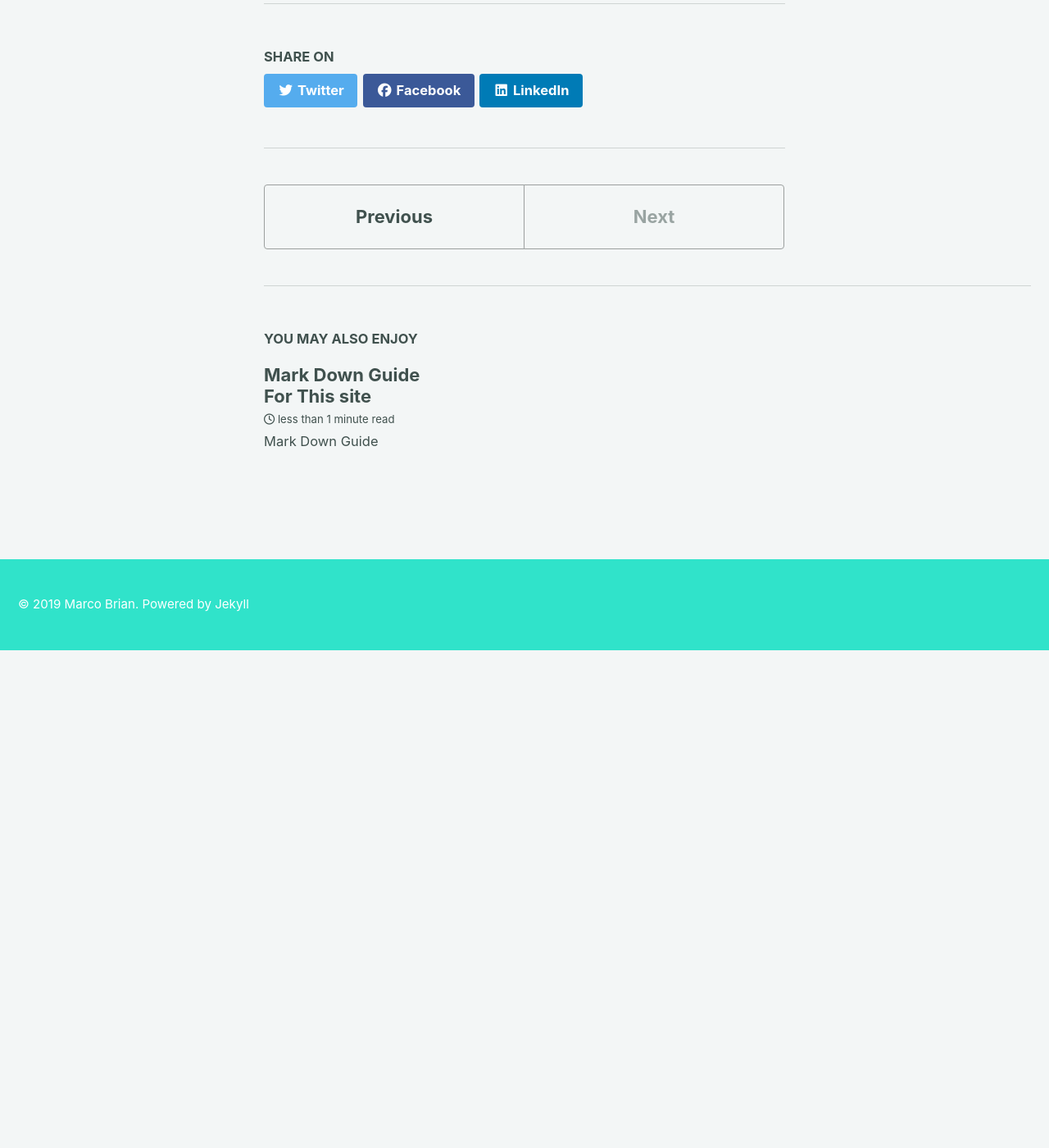
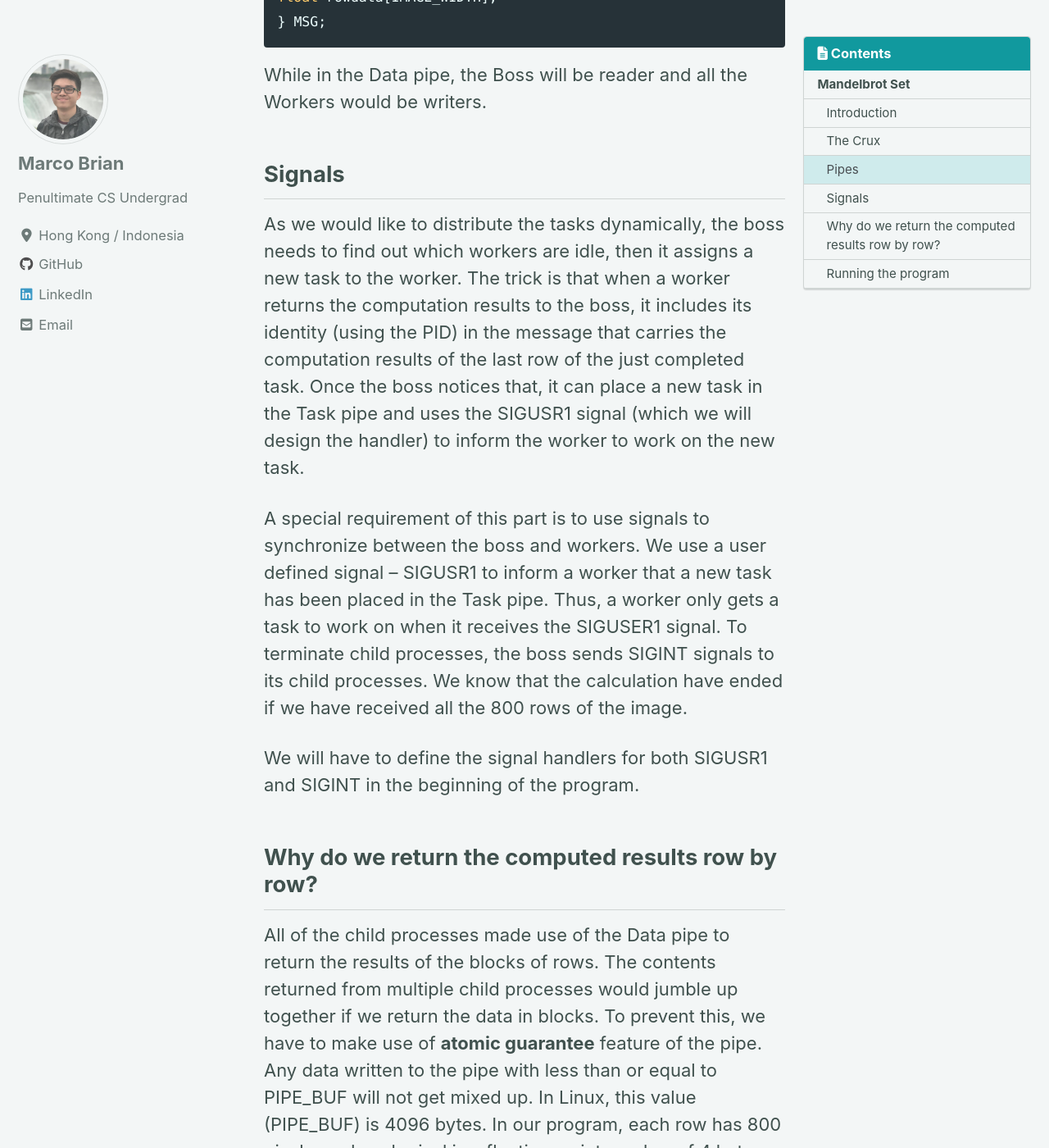
Before and after one commit to MarcoBrian/MarcoBrianJekyll, a Jekyll site: the page built from _posts/2019-11-15-mandelbrotset.md, in a window 1280 px wide and 1400 px high, scrolled down 2718 px. Shown: the whole window at 82% size. Built offline with Jekyll 4.4.1, drawn with Linux system fonts in a browser that asks for light colours; cached includes are drawn as plain includes; nearby versions of some CDN libraries; before the commit the page ends 3511 px from its top, so only the background shows below that; some of the changed text lies outside the part shown.

Commit message:
mandelbrot changes

```diff
--- a/_posts/2019-11-15-mandelbrotset.md
+++ b/_posts/2019-11-15-mandelbrotset.md
@@ -30,6 +30,43 @@ The program is trying to compute and draw an 800x800 pixel image. Where each pix
 
 We can make use of a multi-processing Boss and Worker model. The parent process (Boss) will create new child processes (Workers) and assign rows of pixels for the child processes to calculate. The child processes will calculate the rows assigned and return the data back to the parent process. These child processes would run parallel (if multiple cores available) and also be run concurrently. The way that the parent and the child processes communicate is that we are going to use Unix pipes for sending the data (we will discuss the structure soon) and using Signals for interprocess communications (reports to Boss that work is done so that Boss can assign more tasks to Worker if there are still tasks left)
 
+## Pipes
+
+We are going to use two different pipes for the communication of data between the Boss and the Worker. The Task pipe and the Data pipe. The task pipe is used to send the tasks from the Boss to the worker. The task pipe will send the following data structure :
+
+{% highlight c %}
+typedef struct task {
+int start_row;
+int num_of_rows;
+} TASK;
+{% endhighlight %}
+In the Task pipe, the Boss will be the writer and all the Workers would be readers.
+
+
+The Data pipe is used to send the computed results from the worker to the boss process. The following data structure would be used:
+{% highlight c %}
+typedef struct message {
+int row_index;
+pid_t child_pid;
+float rowdata[IMAGE_WIDTH];
+} MSG;
+{% endhighlight %}
+
+While in the Data pipe, the Boss will be reader and all the Workers would be writers.
+
+## Signals
+
+As we would like to distribute the tasks dynamically, the boss needs to find out which workers are idle, then it assigns a new task to the worker. The trick is that when a worker returns the computation results to the boss, it includes its identity (using the PID) in the message that carries the computation results of the last row of the just completed task. Once the boss notices that, it can place a new task in the Task pipe and uses the SIGUSR1 signal (which we will design the handler) to inform the worker to work on the new task.
+
+A special requirement of this part is to use signals to synchronize between the boss and workers. We use a user defined signal – SIGUSR1 to inform a worker that a new task has been placed in the Task pipe. Thus, a worker only gets a task to work on when it receives the SIGUSER1 signal. To terminate child processes, the boss sends SIGINT signals to its child processes. We know that the calculation have ended if we have received all the 800 rows of the image.
+
+We will have to define the signal handlers for both SIGUSR1 and SIGINT in the beginning of the program.
+
+## Why do we return the computed results row by row?
+
+All of the child processes made use of the Data pipe to return the results of the blocks of rows. The contents returned from multiple child processes would jumble up together if we return the data in blocks. To prevent this, we have to make use of **atomic guarantee** feature of the pipe. Any data written to the pipe with less than or equal to PIPE_BUF will not get mixed up. In Linux, this value (PIPE_BUF) is 4096 bytes. In our program, each row has 800 pixels, and each pixel is a floating-point number of 4 bytes. So each row is 3200 bytes < 4096 bytes. Therefore the data will not get mixed up.
+
+
 ## Running the program
 
 Compile the C program
```
